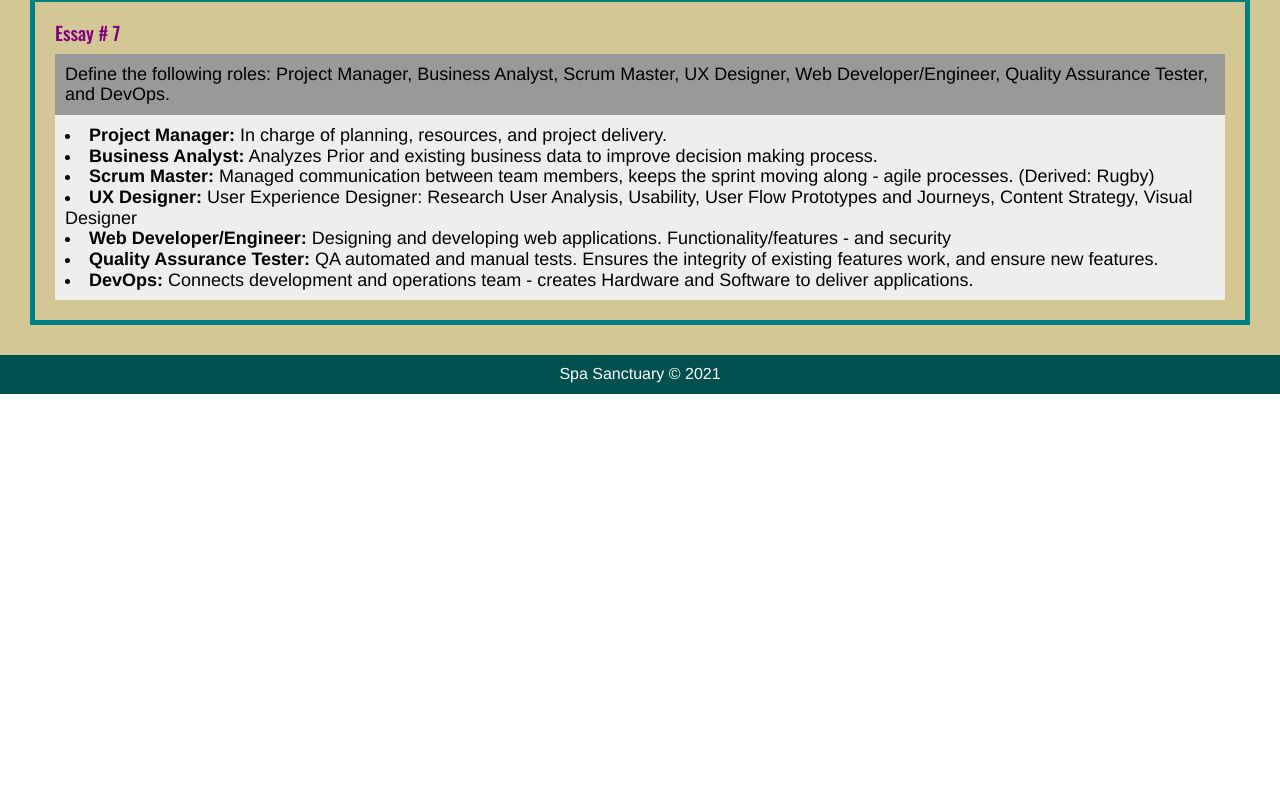
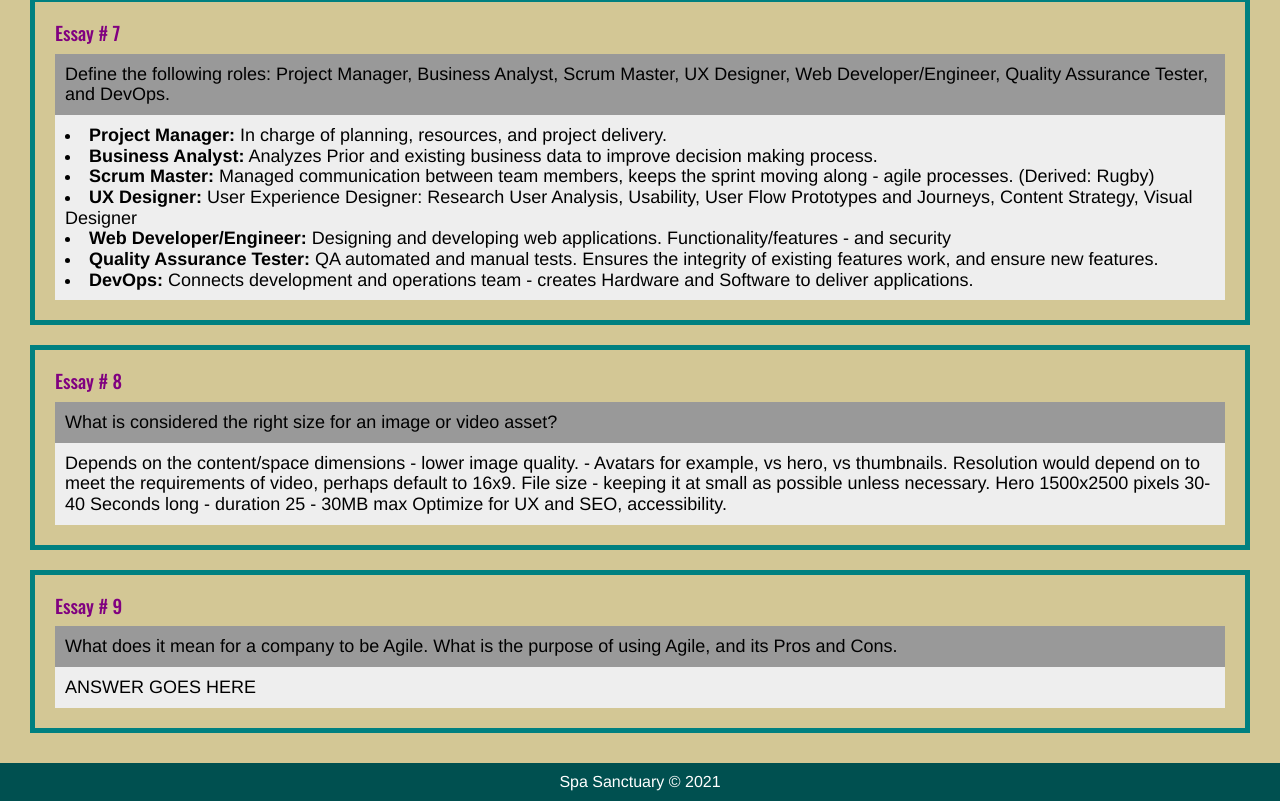
Before and after one commit to meatch/uclax-web1-summer21, a React (Create React App) app: page /homework in a window 1280 px wide. Shown: the part 2343-3144 px from the top of the page. Before the commit the page ends 2737 px from the top, so only its background shows below. Built offline with nearby package versions, Linux system fonts and the light colour scheme.

Commit message:
Updated homework

```diff
--- a/src/React/Homework/Homework.jsx
+++ b/src/React/Homework/Homework.jsx
@@ -94,6 +94,24 @@ const Homework = () => {
                 <li><b>Quality Assurance Tester:</b> QA automated and manual tests. Ensures the integrity of existing features work, and ensure new features. </li>
                 <li><b>DevOps:</b> Connects development and operations team - creates Hardware and Software to deliver applications.</li>
             </Essay>
+            <Essay
+                number={ 8 }
+                question='What is considered the right size for an image or video asset?'
+            >
+                Depends on the content/space dimensions - lower image quality. - Avatars for example, vs hero, vs thumbnails.
+                Resolution would depend on to meet the requirements of video, perhaps default to 16x9.
+                File size - keeping it at small as possible unless necessary.
+                Hero 1500x2500 pixels
+                30-40 Seconds long - duration
+                25 - 30MB max
+                Optimize for UX and SEO, accessibility.
+            </Essay>
+            <Essay
+                number={ 9 }
+                question='What does it mean for a company to be Agile. What is the purpose of using Agile, and its Pros and Cons.'
+            >
+                ANSWER GOES HERE
+            </Essay>
         </div>
     );
 }
```
